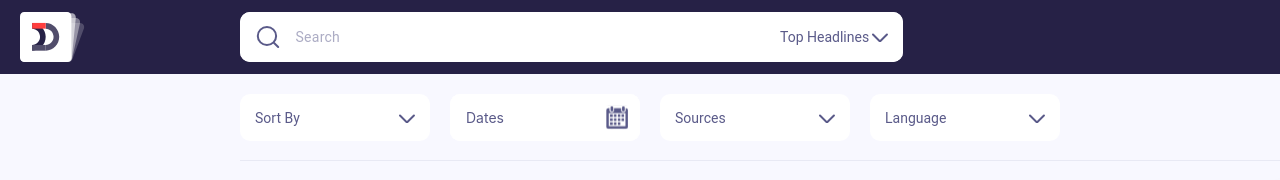
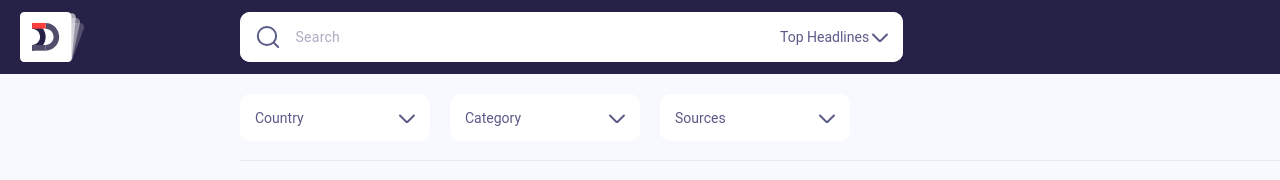
Before and after one commit to omershafrir-moveo/dispatcher-app, a React (Create React App) app: page / in a window 1280 px wide. Shown: the top 180 px of the page. Built offline with nearby package versions, Linux system fonts and the light colour scheme; grey boxes are pictures that could not be loaded.

Commit message:
finished layout

```diff
--- a/src/components/DropdownMenu/DropDownMenu.tsx
+++ b/src/components/DropdownMenu/DropDownMenu.tsx
@@ -32,7 +32,7 @@ const DropDownMenu: React.FC<DropDownProps> = (props) => {
     // resulting in behaviour where drop down  is practically closed before the onClick is fired, and therefore not working
     setTimeout(() => {
       if (isOpen) setIsOpen(false);
-    }, 120);
+    }, 0);
   };
 
   // on first render shlould be 'defaultItemName', after change should be state value
--- a/src/components/DropdownOption/DropdownOption.tsx
+++ b/src/components/DropdownOption/DropdownOption.tsx
@@ -13,7 +13,7 @@ export const DropdownOption: React.FC<{
   return (
     <StyledOption
       isInputBox={props.isInputBox}
-      onClick={props.handleClick}
+      onMouseDown={props.handleClick}
       onBlur={props.handleBlur}
       theme={props.theme}
     >
--- a/src/components/Header/Header.tsx
+++ b/src/components/Header/Header.tsx
@@ -12,14 +12,12 @@ import SearchContextApi from "../../api/SearchContextApi";
 const Header = () => {
   return (
     <Container>
-      <InputProvider userInputAPI={SearchContextApi}>
       <IconWrapper>
         <LogoIcon />
       </IconWrapper>
       <InputWrapper>
         <InputSearchBar />
       </InputWrapper>
-      </InputProvider>
     </Container>
   );
 };
--- a/src/components/SearchBar/SearchBar/SearchBar.tsx
+++ b/src/components/SearchBar/SearchBar/SearchBar.tsx
@@ -1,4 +1,4 @@
-import React, { useState, useContext } from "react";
+import React from "react";
 import { Container, SearchContainer } from "./SearchBar.styles";
 import Search from "../Search/Search";
 import FilterSelect from "../FilterSelect/FilterSelect";
@@ -24,7 +24,7 @@ const SearchBar: React.FC<SearchBarProps> = (props) => {
         />
       </SearchContainer>
       <FilterSelect
-        defaultItemName={modeArray[0]}
+        defaultItemName={props.filterValue}
         itemsNames={[modeArray[0], modeArray[1]]}
         selectedOption={props.filterValue}
         handleSelectedOptionChange={props.handleFilterChange}
--- a/src/components/SearchContext/SearchContext.tsx
+++ b/src/components/SearchContext/SearchContext.tsx
@@ -1,4 +1,4 @@
-import React, { createContext, useContext, useState } from "react";
+import React, { createContext, useState } from "react";
 import { SelectOptionType } from "../../global-data";
 import { RecentSearchesItem } from "../RecentSearches/RecentSearchesMenu/RecentSearchesMenu";
 import { filtersValuesType } from "../../layout/BodyLayout/FiltersLayout/FiltersLayout";
@@ -8,7 +8,6 @@ import {
 } from "../../layout/BodyLayout/FiltersLayout/FilterLayout.types";
 import useDict from "../../hooks/useDict";
 import { sortModesArrays } from "../../layout/BodyLayout/FiltersLayout/FilterLayout.types";
-import { setDate } from "date-fns";
 
 type SearchContextType = {
   isOpenRecent: boolean;
@@ -83,22 +82,24 @@ export const InputProvider: React.FC<SearchContextProps> = (props) => {
   );
   const [datesRange, setDatesRange] = useState<Date[]>([]);
   const updateDatesRange = (newDatesRange: Date[]) => {
-    if (newDatesRange) setDatesRange([newDatesRange[0], newDatesRange[1]]);
+    if (newDatesRange) setDatesRange([...newDatesRange]);
     else setDatesRange([]);
   };
 
   const handleSearchInputChange = (
     event: React.ChangeEvent<HTMLInputElement>
   ) => {
+    console.log("Print INPUT!");
+
     setSearchValue(event.target.value);
+    console.log(`'searchValue: ,${searchValue}`);
   };
 
   const handleFilterChange = (event: SelectOptionType) => {
     console.log("Print!");
 
     setFilterValue({ ...event });
-    console.log(`'filterValue' value is: ,${JSON.stringify(filterValue)}`)
-
+    console.log(`'filterValue' value is: ,${JSON.stringify(filterValue)}`);
   };
 
   const [items, setItems] = useState<RecentSearchesItem[]>([
@@ -127,7 +128,8 @@ export const InputProvider: React.FC<SearchContextProps> = (props) => {
     filtersValues: filtersDict,
     updateFiltersValues: updateFiltersDict,
     sortMode: sortMode,
-    updateSortMode: (newSortMode: SelectOptionType) => setSortMode(newSortMode),
+    updateSortMode: (newSortMode: SelectOptionType) =>
+      setSortMode({ ...newSortMode }),
     datesRange: datesRange,
     updateDatesRange: updateDatesRange,
   };
--- a/src/components/Widget/MonthsGraph/MonthsGraph.tsx
+++ b/src/components/Widget/MonthsGraph/MonthsGraph.tsx
@@ -59,10 +59,10 @@ const MonthsGraph: React.FC<WidgetProps> = (props) => {
                 >
                   <stop
                     offset="0.3125"
-                    stop-color="#0058B9"
-                    stop-opacity="0.30"
+                    stopColor="#0058B9"
+                    stopOpacity="0.30"
                   />
-                  <stop offset="1" stop-color="#00B9FF" stop-opacity="0" />
+                  <stop offset="1" stopColor="#00B9FF" stopOpacity="0" />
                 </linearGradient>
               </defs>
               <Area
--- a/src/components/Widget/PieGraph/Legend/Legend.tsx
+++ b/src/components/Widget/PieGraph/Legend/Legend.tsx
@@ -4,7 +4,7 @@ import {
   LegendBullet,
   LegendText,
   LegendValue,
-  LegendItemData
+  LegendItemData,
 } from "./Legend.styles";
 // import { DataType } from "../PieGraph";
 
@@ -15,8 +15,8 @@ const Legend: React.FC<{ data: any[]; children?: React.ReactNode }> = (
 ) => {
   return (
     <LegendContainer>
-      {props.data.map((dataPoint) => (
-        <LegendItem>
+      {props.data.map((dataPoint, index) => (
+        <LegendItem key={index}>
           <LegendBullet color={dataPoint.color} />
           <LegendItemData>
             <LegendText>{dataPoint.name}</LegendText>
--- a/src/layout/BodyLayout/FiltersLayout/FiltersLayout.tsx
+++ b/src/layout/BodyLayout/FiltersLayout/FiltersLayout.tsx
@@ -27,9 +27,8 @@ const FiltersLayout: React.FC<FiltersLayoutProps> = (props) => {
   const { filterValue, filtersValues, updateFiltersValues } =
     useContext(SearchContext);
 
-
   const filters: SelectOptionType[] =
-    filterValue.key == 1
+    filterValue.key == 0
       ? [filterArray[2], filterArray[3], filterArray[0]]
       : [filterArray[0], filterArray[1]];
 
@@ -68,10 +67,9 @@ const FiltersLayout: React.FC<FiltersLayoutProps> = (props) => {
     }
   };
   return (
-    <InputProvider userInputAPI={SearchContextApi}>
       <FiltersToolbar>
-        <SortDropdown />
-        <DatePicker />
+        {filterValue.key == 1 && <SortDropdown />}
+        {filterValue.key == 1 && <DatePicker />}
         {filters.map((f: SelectOptionType, index: number) => (
           <DropDownMenu
             defaultItemName={f}
@@ -85,7 +83,6 @@ const FiltersLayout: React.FC<FiltersLayoutProps> = (props) => {
           />
         ))}
       </FiltersToolbar>
-    </InputProvider>
   );
 };
 
--- a/src/layout/PageLayout/PageLayout.tsx
+++ b/src/layout/PageLayout/PageLayout.tsx
@@ -11,8 +11,10 @@ import { InputProvider } from "../../components/SearchContext/SearchContext";
 import SearchContextApi from "../../api/SearchContextApi";
 
 const PageLayout: React.FC = () => {
-  const { filterValue } = useContext(SearchContext);
-
+  const { filterValue, filtersValues, sortMode, datesRange, searchValue } =
+    useContext(SearchContext);
+  console.log("RERENDER!");
+  console.log(searchValue);
   return (
     <PageContainer>
       <Header />
```
Also changed, not shown: src/App.tsx (+0 -11 lines), src/assets/svg/MonthsGraphGradientFill.svg. Lines whose indentation alone changed are shown as unchanged.
